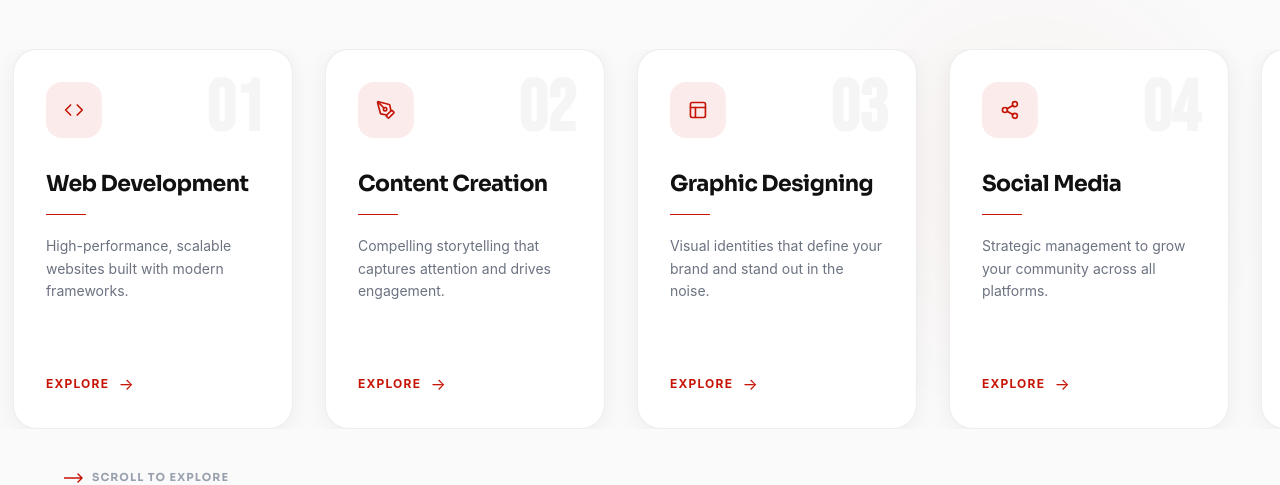
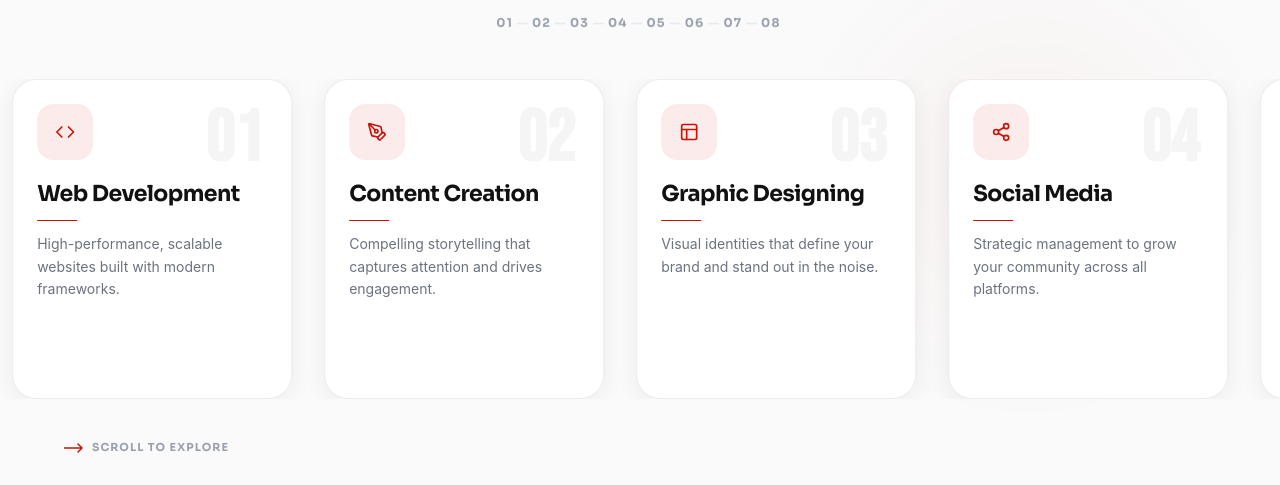
Before and after one commit to atif-afsar/BrandsWay-React, a React (Vite) app: page / in a window 1280 px wide. Shown: the part 1031-1516 px from the top of the page. Built offline with nearby package versions, Linux system fonts and the light colour scheme.

Commit message:
Fixing Links on Home

```diff
--- a/src/Components/BestWork/BestWorkSection.jsx
+++ b/src/Components/BestWork/BestWorkSection.jsx
@@ -64,9 +64,9 @@ const BestWorkSection = () => {
         <h3 className="text-white text-3xl md:text-5xl font-medium font-black uppercase tracking-tighter mb-8">
           Have a Project <span className="text-[#C61407]">In Mind?</span>
         </h3>
-        <button className="bg-transparent border border-white/20 hover:border-[#C61407] text-white px-10 py-4 rounded-full uppercase tracking-widest text-xs font-bold transition-all duration-500 hover:shadow-[0_0_30px_rgba(198,20,7,0.2)]">
+        <motion.a href='tel:+917302988037' className="bg-transparent border border-white/20 hover:border-[#C61407] text-white px-10 py-4 rounded-full uppercase tracking-widest text-xs font-bold transition-all duration-500 hover:shadow-[0_0_30px_rgba(198,20,7,0.2)]">
           Let's Talk
-        </button>
+        </motion.a>
       </motion.footer>
 
     </main>
--- a/src/Components/Home/CTA.jsx
+++ b/src/Components/Home/CTA.jsx
@@ -1,5 +1,6 @@
 import React from 'react';
 import { motion } from 'framer-motion';
+import { Link } from 'react-router-dom';
 
 const CTASection = () => {
   // Animation Variants
@@ -81,7 +82,7 @@ const CTASection = () => {
 
         {/* Button Container */}
         <motion.div variants={itemVariants} className="flex justify-center">
-          <motion.button
+          <motion.div
             whileHover={{
               backgroundColor: "#C61407",
               scale: 1.04,
@@ -89,10 +90,15 @@ const CTASection = () => {
             }}
             whileTap={{ scale: 0.98 }}
             transition={{ type: "spring", stiffness: 400, damping: 17 }}
-            className="px-10 py-5 bg-black text-white text-sm font-medium uppercase tracking-[0.2em] rounded-full shadow-lg shadow-black/5 transition-colors duration-300"
+            className="inline-block rounded-full"
           >
-            Book Strategy Call
-          </motion.button>
+            <Link
+              to={"/contact-us"}
+              className="block px-10 py-5 bg-black text-white text-sm font-medium uppercase tracking-[0.2em] rounded-full shadow-lg shadow-black/5"
+            >
+              Request Proposal
+            </Link>
+          </motion.div>
         </motion.div>
       </motion.div>
 
--- a/src/Components/Home/FAQs.jsx
+++ b/src/Components/Home/FAQs.jsx
@@ -136,7 +136,7 @@ const FAQSection = () => {
             Still have questions?
           </motion.p>
 
-          <motion.button
+          <motion.a href='tel:+917302988037'
             whileHover={{
               backgroundColor: "#C61407",
               scale: 1.05,
@@ -146,7 +146,7 @@ const FAQSection = () => {
             className="px-10 py-5 bg-black text-white text-xs font-bold uppercase tracking-[0.2em] rounded-full shadow-lg shadow-black/5 transition-all"
           >
             Book Strategy Call
-          </motion.button>
+          </motion.a>
         </div>
 
       </div>
--- a/src/Components/Home/Hero.jsx
+++ b/src/Components/Home/Hero.jsx
@@ -1,7 +1,8 @@
 import React from 'react';
 import { motion } from 'framer-motion';
+import { Link } from 'react-router-dom';
 
-const Hero = () => {
+const Hero = ({ onSeeImpactClick }) => {
   const avatars = [
     "https://images.unsplash.com/photo-1472099645785-5658abf4ff4e?q=80&w=250&h=250&auto=format&fit=crop",
     "https://images.unsplash.com/photo-1438761681033-6461ffad8d80?q=80&w=250&h=250&auto=format&fit=crop",
@@ -142,11 +143,11 @@ const Hero = () => {
           transition={{ delay: 0.6 }}
           className="flex flex-wrap gap-3"
         >
-          <button className="flex items-center gap-2 bg-[#C61407] text-white px-5 py-3 rounded-full font-semibold text-sm hover:bg-red-800 transition-all shadow-lg shadow-red-200/60 active:scale-95">
+          <Link to={"/contact-us"} className="flex items-center gap-2 bg-[#C61407] text-white px-5 py-3 rounded-full font-semibold text-sm hover:bg-red-800 transition-all shadow-lg shadow-red-200/60 active:scale-95">
             <img src="https://api.dicebear.com/7.x/avataaars/svg?seed=Felix" className="w-5 h-5 rounded-full bg-white/20" alt="" />
             Request Proposal
-          </button>
-          <button className="px-6 py-3 rounded-full border-2 border-gray-900 text-gray-900 font-semibold text-sm hover:bg-gray-900 hover:text-white transition-all active:scale-95">
+          </Link>
+          <button onClick={onSeeImpactClick} className="px-6 py-3 rounded-full border-2 border-gray-900 text-gray-900 font-semibold text-sm hover:bg-gray-900 hover:text-white transition-all active:scale-95">
             See Our Impact
           </button>
         </motion.div>
@@ -289,11 +290,11 @@ const Hero = () => {
               transition={{ delay: 0.65 }}
               className="flex flex-wrap gap-3"
             >
-              <button className="flex items-center gap-2 bg-[#C61407] text-white px-6 py-3 rounded-full font-semibold text-sm hover:bg-red-800 transition-all shadow-lg shadow-red-200/60 active:scale-95">
+              <Link to={"/contact-us"} className="flex items-center gap-2 bg-[#C61407] text-white px-6 py-3 rounded-full font-semibold text-sm hover:bg-red-800 transition-all shadow-lg shadow-red-200/60 active:scale-95">
                 <img src="https://api.dicebear.com/7.x/avataaars/svg?seed=Felix" className="w-5 h-5 rounded-full bg-white/20" alt="" />
                 Request Proposal
-              </button>
-              <button className="px-7 py-3 rounded-full border-2 border-gray-900 text-gray-900 font-semibold text-sm hover:bg-gray-900 hover:text-white transition-all active:scale-95">
+              </Link>
+              <button onClick={onSeeImpactClick} className="px-7 py-3 rounded-full border-2 border-gray-900 text-gray-900 font-semibold text-sm hover:bg-gray-900 hover:text-white transition-all active:scale-95">
                 See Our Impact
               </button>
             </motion.div>
--- a/src/Components/Home/Services.jsx
+++ b/src/Components/Home/Services.jsx
@@ -26,7 +26,7 @@ const ServiceCard = ({ service, index }) => {
       whileHover={{ y: -8 }}
       className="relative shrink-0 rounded-3xl flex flex-col justify-between group cursor-pointer overflow-hidden
                  w-full sm:w-[300px] md:w-[280px]
-                 h-auto min-h-[200px] sm:h-[420px] md:h-[380px]"
+                 h-auto min-h-[200px] sm:h-[340px] md:h-[320px]"
       style={{
         background: 'white',
         border: '1px solid rgba(0,0,0,0.07)',
@@ -50,7 +50,7 @@ const ServiceCard = ({ service, index }) => {
         {service.tag}
       </div>
 
-      <div className="relative z-10 p-5 sm:p-8 flex flex-col h-full justify-between gap-5 sm:gap-0">
+      <div className="relative z-10 p-5 sm:p-6 flex flex-col h-full justify-between gap-4 sm:gap-0">
         <div>
           {/* Icon */}
           <div
@@ -66,7 +66,7 @@ const ServiceCard = ({ service, index }) => {
 
           {/* Title */}
           <h3
-            className="mt-5 sm:mt-8 text-[18px] sm:text-[22px] font-bold tracking-tight leading-tight transition-colors duration-300 group-hover:text-white"
+            className="mt-4 sm:mt-5 text-[18px] sm:text-[22px] font-bold tracking-tight leading-tight transition-colors duration-300 group-hover:text-white"
             style={{ color: '#111', fontFamily: '"Sora", sans-serif' }}
           >
             {service.title}
@@ -74,35 +74,24 @@ const ServiceCard = ({ service, index }) => {
 
           {/* Divider */}
           <div
-            className="mt-3 sm:mt-4 h-px w-10 transition-all duration-300 group-hover:w-16 group-hover:bg-white/40"
+            className="mt-2 sm:mt-3 h-px w-10 transition-all duration-300 group-hover:w-16 group-hover:bg-white/40"
             style={{ background: '#C61407' }}
           />
 
           {/* Description */}
           <p
-            className="mt-3 sm:mt-5 text-sm leading-relaxed transition-colors duration-300 group-hover:text-white/75"
+            className="mt-2 sm:mt-3 text-sm leading-relaxed transition-colors duration-300 group-hover:text-white/75"
             style={{ color: '#6b7280' }}
           >
             {service.desc}
           </p>
         </div>
 
-        {/* CTA */}
-        <div className="flex items-center gap-2 sm:mt-8">
-          <span
-            className="text-xs font-bold tracking-widest uppercase transition-colors duration-300 group-hover:text-white"
-            style={{ color: '#C61407' }}
-          >
-            Explore
-          </span>
-          <motion.span
-            className="inline-block transition-colors duration-300 group-hover:text-white"
-            style={{ color: '#C61407' }}
-            animate={{ x: [0, 4, 0] }}
-            transition={{ repeat: Infinity, duration: 1.6, ease: 'easeInOut' }}
-          >
-            →
-          </motion.span>
+        {/* Minimal corner accent */}
+        <div className="absolute bottom-5 right-5 sm:bottom-6 sm:right-6 opacity-0 group-hover:opacity-100 transition-opacity duration-300">
+          <svg width="24" height="24" viewBox="0 0 24 24" fill="none" className="text-white/60">
+            <path d="M7 17L17 7M17 7H7M17 7V17" stroke="currentColor" strokeWidth="2" strokeLinecap="round" strokeLinejoin="round"/>
+          </svg>
         </div>
       </div>
     </motion.div>
--- a/src/Components/common/Footer.jsx
+++ b/src/Components/common/Footer.jsx
@@ -110,10 +110,10 @@ const Footer = () => {
             {/* Socials */}
             <div className="flex gap-3 mt-2">
               {[
-                { name: 'Twitter', icon: FaTwitter, href: '#' },
-                { name: 'Facebook', icon: FaFacebook, href: '#' },
-                { name: 'LinkedIn', icon: FaLinkedin, href: '#' },
-                { name: 'Instagram', icon: FaInstagram, href: '#' }
+                { name: 'Instagram', icon: FaInstagram, href: 'https://www.instagram.com/thebrandsway/' },
+                { name: 'Twitter', icon: FaTwitter, href: 'https://x.com/BrandsWay00/' },
+                { name: 'Facebook', icon: FaFacebook, href: 'https://www.facebook.com/Thebrandsway' },
+                { name: 'LinkedIn', icon: FaLinkedin, href: 'https://www.linkedin.com/company/the-brandsway/' },
               ].map((social) => {
                 const Icon = social.icon;
                 return (
--- a/src/Components/common/Navbar.jsx
+++ b/src/Components/common/Navbar.jsx
@@ -63,7 +63,8 @@ const Navbar = () => {
             </div>
 
             {/* Desktop CTA */}
-            <motion.button
+            <motion.a
+              href="tel:+917302988037"
               whileHover={{ scale: 1.03 }}
               whileTap={{ scale: 0.97 }}
               className="hidden md:flex items-center gap-2 bg-[#C61407] text-white px-4 py-1.5 rounded-full text-[13px] font-semibold hover:bg-red-700 transition-colors shadow-sm shadow-red-200"
@@ -74,7 +75,7 @@ const Navbar = () => {
                 alt="avatar"
               />
               Book a Discovery Call
-            </motion.button>
+            </motion.a>
 
             {/* Mobile hamburger */}
             <button
@@ -140,7 +141,8 @@ const Navbar = () => {
                 ))}
 
                 {/* Mobile CTA */}
-                <motion.button
+                <motion.a
+                  href="tel:+917302988037"
                   initial={{ opacity: 0, y: 8 }}
                   animate={{ opacity: 1, y: 0 }}
                   transition={{ delay: 0.28, duration: 0.2 }}
@@ -151,8 +153,8 @@ const Navbar = () => {
                     className="w-6 h-6 rounded-full bg-white/20"
                     alt="avatar"
                   />
-                  Book a Discovery Call
-                </motion.button>
+                   Book a Discovery Call
+                </motion.a>
               </div>
             </motion.div>
           )}
--- a/src/Pages/Home.jsx
+++ b/src/Pages/Home.jsx
@@ -1,4 +1,4 @@
-import React from 'react'
+import React, { useRef } from 'react'
 import Hero from '../Components/Home/Hero'
 import ServicesSection from '../Components/Home/Services'
 import BestWorkSection from '../Components/BestWork/BestWorkSection'
@@ -10,11 +10,19 @@ import ProcessSection from '../Components/Home/Process'
 import ScrollFillSection from './ScrollFillSection'
 
 const Home = () => {
+  const bestWorkRef = useRef(null)
+
+  const scrollToBestWork = () => {
+    bestWorkRef.current?.scrollIntoView({ behavior: 'smooth', block: 'start' })
+  }
+
   return (
     <div>
-      <Hero />
+      <Hero onSeeImpactClick={scrollToBestWork} />
       <ServicesSection/>
-      <BestWorkSection />
+      <div ref={bestWorkRef}>
+        <BestWorkSection />
+      </div>
       <ScrollFillSection />
       <ProcessSection />
       <ResultsSection />
```
Lines whose indentation alone changed are shown as unchanged.
